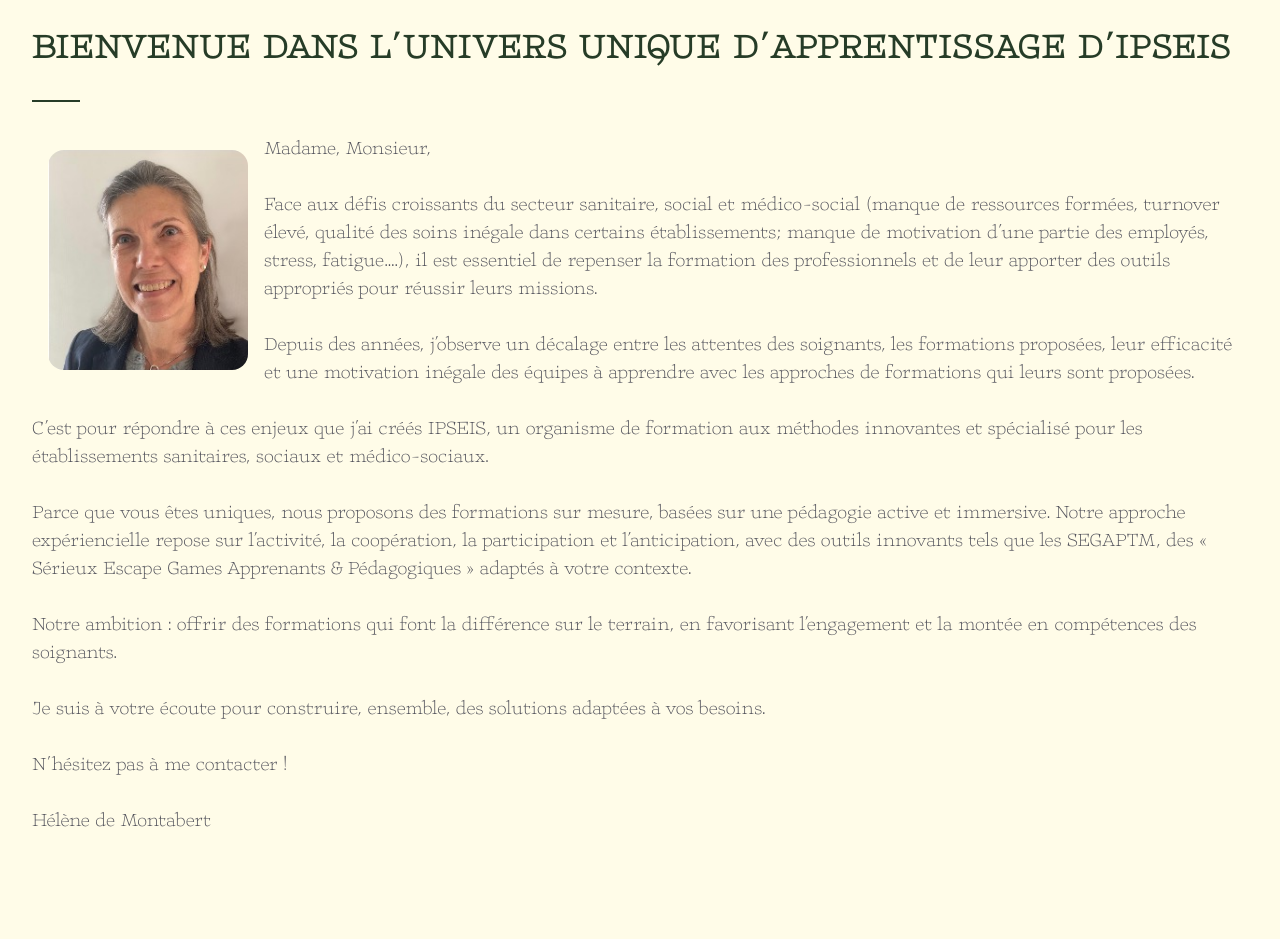
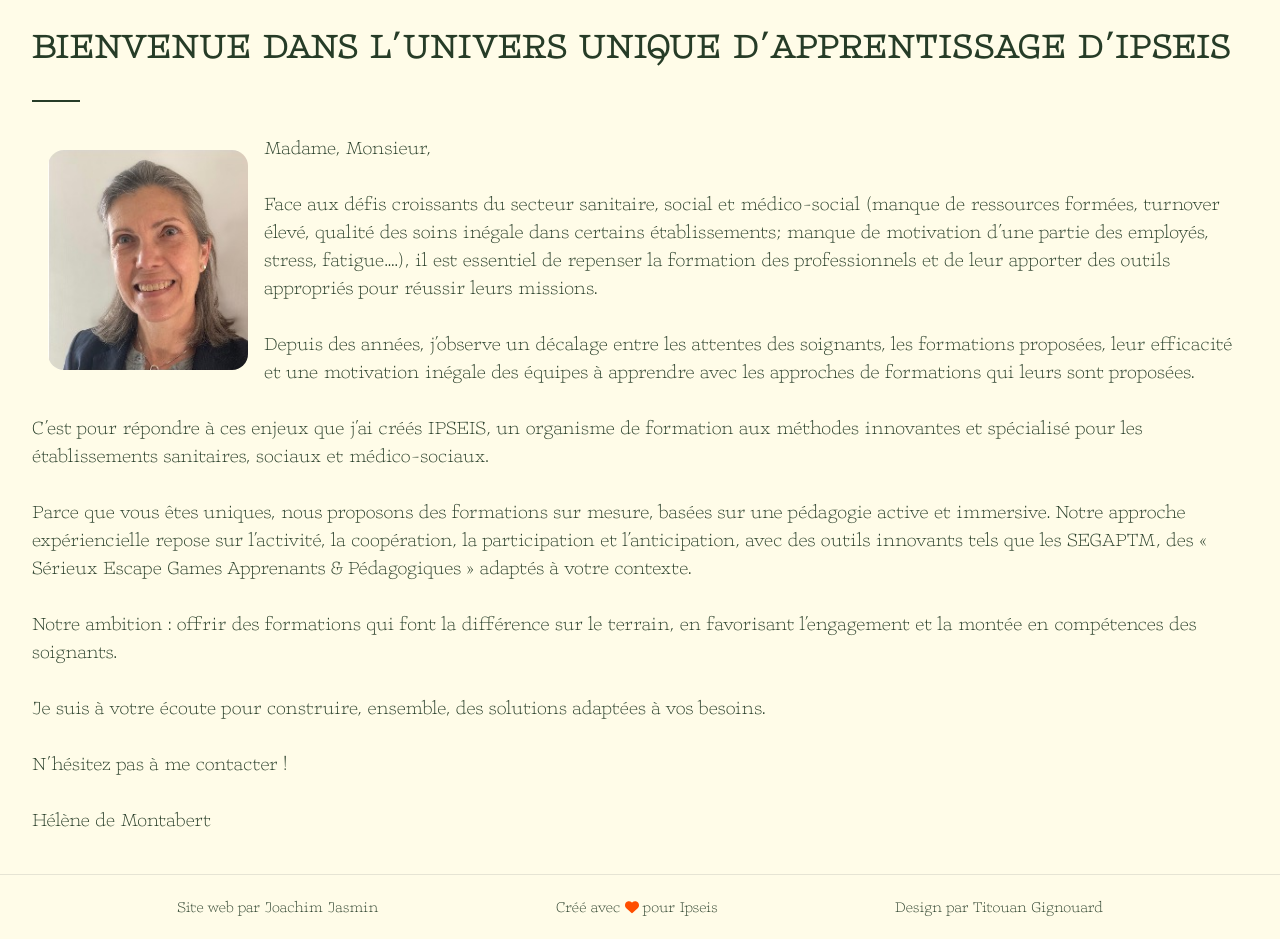
Before and after one commit to Jyok1m/ipseis, a Next.js app: page /a-propos in a window 1280 px wide. Shown: the part 120-1059 px from the top of the page. Before the commit the page ends 994 px from the top, so only its background shows below. Built offline with nearby package versions, Linux system fonts and the light colour scheme.

Commit message:
Ajout du composant Footer à la page "À Propos" et amélioration de la présentation du Footer avec des classes CSS pour une meilleure sémantique et alignement.

```diff
--- a/src/app/a-propos/page.tsx
+++ b/src/app/a-propos/page.tsx
@@ -1,18 +1,17 @@
-"use client";
-
 import React from "react";
 import Image from "next/image";
+import Footer from "@/components/global/Footer";
 
 export default function APropos() {
 	return (
-		<div className="bg-support py-8 h-full">
+		<div className="bg-support pt-8 min-h-full">
 			<div className="mx-auto max-w-7xl px-6 lg:px-8 pb-10">
 				<div className="text-2xl sm:text-4xl font-bold tracking-wider text-univers">
 					<h1 className="mt-2 font-bold tracking-wider uppercase">Bienvenue dans l’univers unique d’apprentissage d’IPSEIS</h1>
 					<div className="border border-univers w-12 my-8"></div>
 				</div>
 				<div>
-					<p className="space-y-7 text-base sm:text-xl text-zinc-600">
+					<p className="space-y-7 text-base sm:text-xl text-univers">
 						<Image
 							src="/images/about-image-hélène.jpg"
 							alt="Photo d'Hélène de Montabert"
@@ -48,6 +47,7 @@
 					</p>
 				</div>
 			</div>
+			<Footer />
 		</div>
 	);
 }
--- a/src/app/layout.tsx
+++ b/src/app/layout.tsx
@@ -37,10 +37,9 @@
 	return (
 		<html lang="fr" className="font-serif">
 			<Analytics />
-			<body className="flex flex-col justify-between min-h-screen max-w-screen bg-support overflow-x-hidden">
+			<body className="flex flex-col justify-between min-h-screen max-w-screen bg-univers overflow-x-hidden">
 				<Header />
 				<div className="h-[calc(100vh-108px)] bg-univers">{children}</div>
-				{/* <Footer /> */}
 			</body>
 		</html>
 	);
--- a/src/components/global/Footer.tsx
+++ b/src/components/global/Footer.tsx
@@ -7,18 +7,19 @@
 
 const Footer = () => {
 	return (
-		<div className="mx-auto px-6 lg:px-8 w-screen">
-			<footer aria-labelledby="footer-heading" className="relative border-t border-gray-900/10 py-6 lg:py-8">
-				<h2 id="footer-heading" className="sr-only">
-					Footer
-				</h2>
-				<div className="flex flex-col sm:flex-row items-center justify-center gap-x-1 text-xs sm:text-sm">
-					<span className="flex items-center gap-x-1">
-						<p>Créé avec </p>
-						<FontAwesomeIcon icon={faHeart} className="h-3 sm:h-[14px] text-cohesion" />
-					</span>
-					<p> par Joachim Jasmin et Titouan Gignouard pour Ipseis</p>
-				</div>
+		<div className="mx-auto w-screen text-sm sm:text-base text-univers">
+			<footer
+				aria-labelledby="footer-heading"
+				className="relative border-t border-gray-900/10 flex flex-col gap-y-2 sm:flex-row items-center justify-evenly py-5"
+			>
+				<span>Site web par Joachim Jasmin</span>
+				<span className="hidden sm:block">
+					Créé avec <FontAwesomeIcon icon={faHeart} className="h-3 sm:h-[14px] text-cohesion" /> pour Ipseis
+				</span>
+				<span>Design par Titouan Gignouard</span>
+				<span className="block sm:hidden">
+					Créé avec <FontAwesomeIcon icon={faHeart} className="h-3 sm:h-[14px] text-cohesion" /> pour Ipseis
+				</span>
 			</footer>
 		</div>
 	);
```
